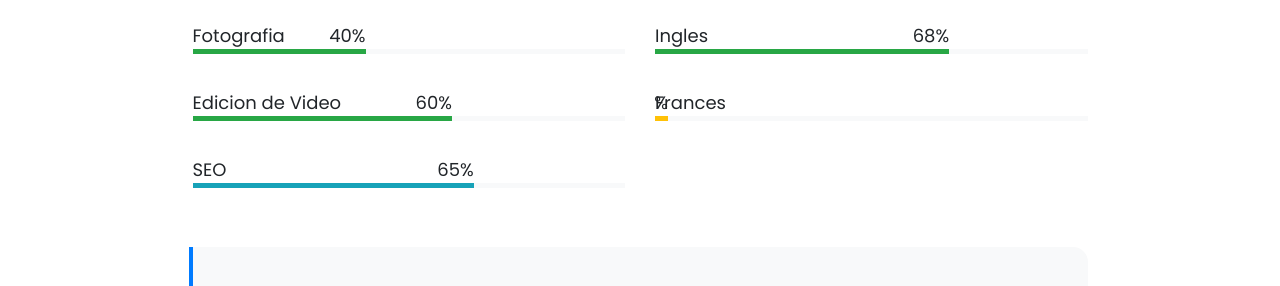
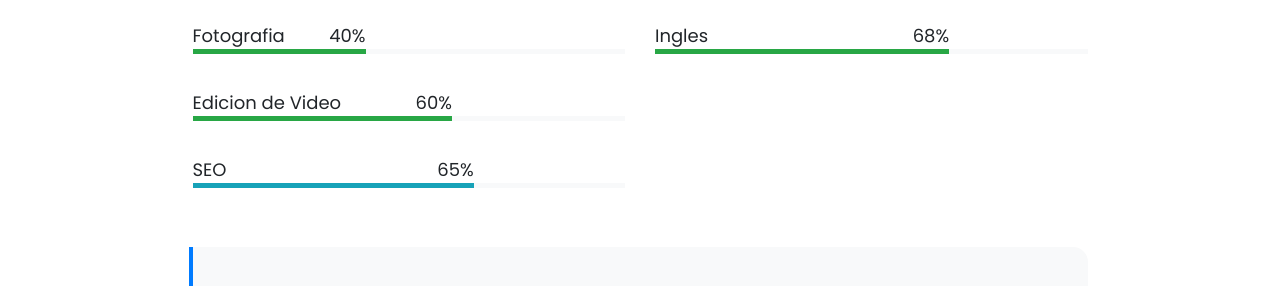
Before and after one commit to deyvidferrer/deyvidferrer, a Jekyll site: the page built from pages/about.md, in a window 1280 px wide. Shown: the part 957-1243 px from the top of the page. Built offline with Jekyll 4.4.1, drawn with Linux system fonts in a browser that asks for light colours; nearby versions of some CDN libraries; emoji names are drawn with the system emoji font.

Commit message:
frances eliminado

```diff
--- a/_data/idiomas-skills.yml
+++ b/_data/idiomas-skills.yml
@@ -1,7 +1,3 @@
 - name: Ingles
   percentage: 68
   color: success
-
-- name: Frances
-  percentage: 3
-  color: warning
```
